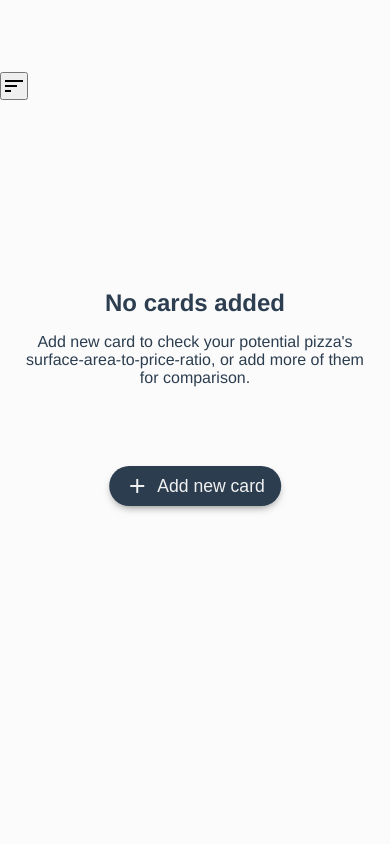
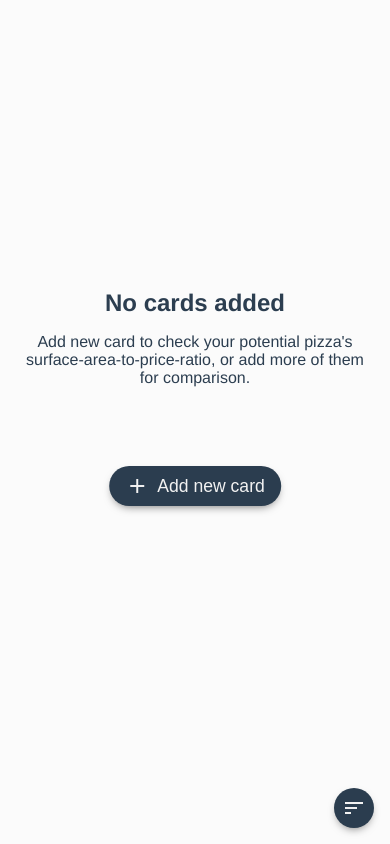
Before and after one commit to hwawrzacz/pizza-onionizer, a Vue app: page / in a window 390 px wide. Built offline with nearby package versions, Linux system fonts and the light colour scheme.

Commit message:
Style filter-button

```diff
--- a/src/pages/home-page/home-page.html
+++ b/src/pages/home-page/home-page.html
@@ -10,12 +10,12 @@
     </p>
   </section>
 
-  <button class="button--new-card fx-row fx-v-center whitespace-no-wrap" @click="emitAddNewCard"
+  <button class="button--new-card button--color-primary fx-row fx-v-center whitespace-no-wrap" @click="emitAddNewCard"
     :class="{ 'up': isListEmpty}">
     <i class="material-icons">add</i>Add new card
   </button>
 
-  <button class="button--circle fx-row fx-v-center whitespace-no-wrap" @click="emitSort">
+  <button class="button button--circle button--color-primary fx-row fx-v-center" @click="emitSort">
     <i class="material-icons">sort</i>
   </button>
 </div>
--- a/src/pages/home-page/home-page.scss
+++ b/src/pages/home-page/home-page.scss
@@ -20,17 +20,14 @@ section {
   }
 }
 
-.button--new-card {
+.button {
+  &--new-card {
     position: fixed;
-  bottom: 32px;
+    bottom: $page-margin;
     left: 50%;
-  padding: 8px 16px;
+    height: $button-height;
 
-  background-color: hsl(210, 29%, 24%);
-  border: none;
     border-radius: 50px;
-  color: hsl(0, 0%, 95%);
-  cursor: pointer;
     font-size: 1.1em;
     transform: translateX(-50%);
     transition: $transition-medium;
@@ -45,3 +42,24 @@ section {
       bottom: 40%;
     }
   }
+
+  &--circle {
+    position: absolute;
+    bottom: $page-margin;
+    right: $page-margin;
+  }
+}
+
+@media screen and (max-width: 768px) {
+  .button {
+    &--new-card {
+      bottom: $page-margin--small;
+      height: $button-height--small;
+    }
+
+    &--circle {
+      bottom: $page-margin--small;
+      right: $page-margin--small;
+    }
+  }
+}
--- a/src/styles/common.scss
+++ b/src/styles/common.scss
@@ -1,5 +1,6 @@
 @import "./variables";
 @import "./flex";
+@import "./mixins";
 
 /* Inputs */
 input::placeholder {
@@ -9,7 +10,26 @@ input::placeholder {
 
 /* Buttons */
 button {
+  padding: 0 16px;
   cursor: pointer;
+  border: none;
+  @include flex-v-center();
+  @include flex-h-center();
+}
+
+.button {
+  &--circle {
+    width: $circle-button-height;
+    height: $circle-button-height;
+    border-radius: 100%;
+
+    @include shadow();
+  }
+
+  &--color-primary {
+    background-color: hsl(210, 29%, 24%);
+    color: hsl(0, 0%, 95%);
+  }
 }
 
 .whitespace-no-wrap {
@@ -32,3 +52,16 @@ input::-webkit-inner-spin-button {
   opacity: 0;
   pointer-events: none;
 }
+
+@media screen and (max-width: 786px) {
+  button {
+    outline: none;
+  }
+
+  .button {
+    &--circle {
+      width: $circle-button-height--small;
+      height: $circle-button-height--small;
+    }
+  }
+}
--- a/src/styles/mixins.scss
+++ b/src/styles/mixins.scss
@@ -1,3 +1,13 @@
 @mixin shadow() {
   box-shadow: 0 4px 10px -4px #666;
 }
+
+@mixin flex-v-center {
+  display: flex;
+  align-items: center;
+}
+
+@mixin flex-h-center {
+  display: flex;
+  justify-content: center;
+}
--- a/src/styles/variables.scss
+++ b/src/styles/variables.scss
@@ -12,8 +12,15 @@ $text-color--primary: #f2f2f2;
 
 /* Size */
 $border-radius: 6px;
+$button-height: 50px;
+$button-height--small: 40px;
+$circle-button-height: $button-height;
+$circle-button-height--small: $button-height--small;
 $card-max-width: 350px;
 $card-height: 250px;
+
+$page-margin: 32px;
+$page-margin--small: 16px;
 
 /* Time */
 $transition-short: 200ms;
```
Lines whose indentation alone changed are shown as unchanged.
